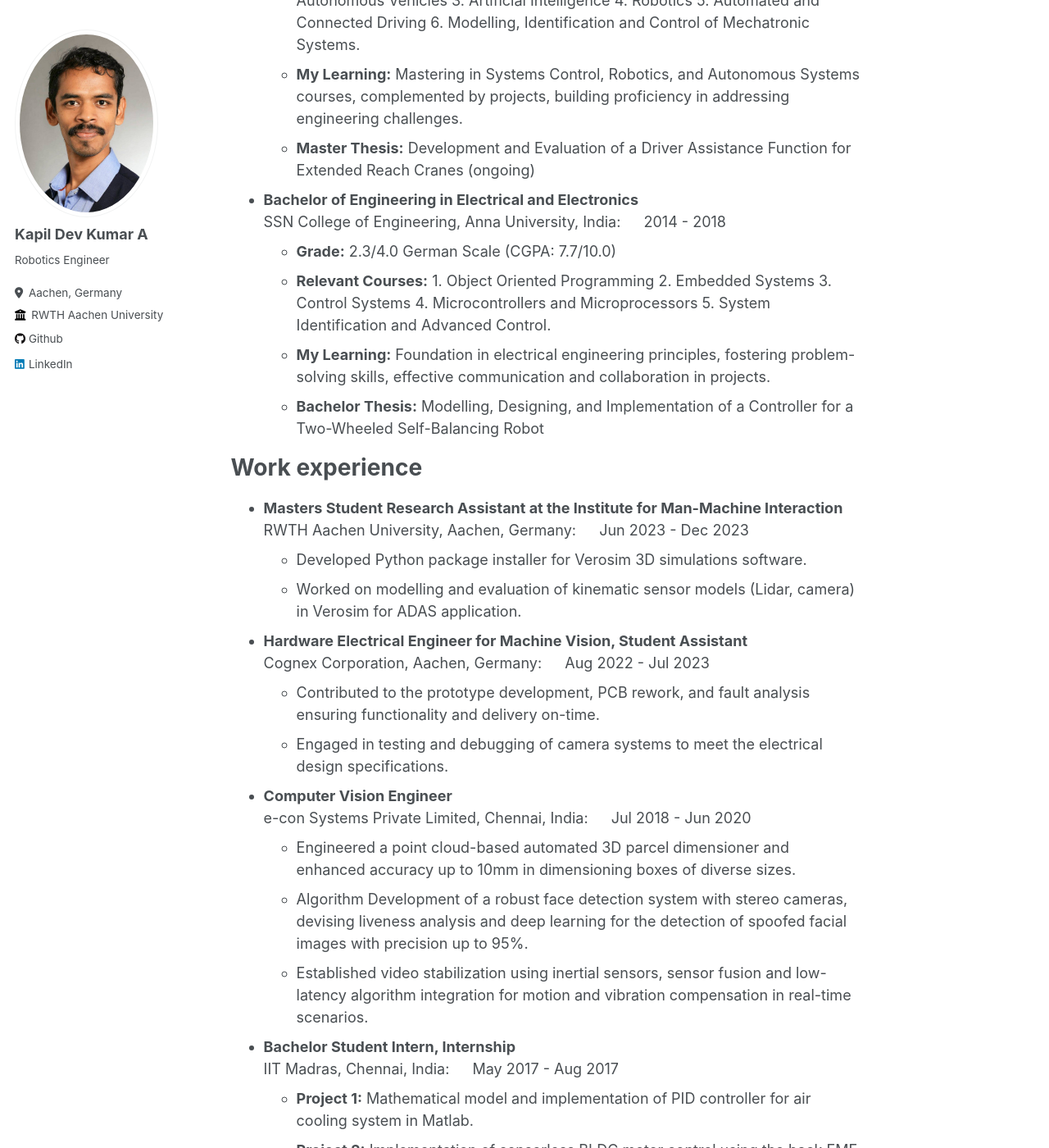
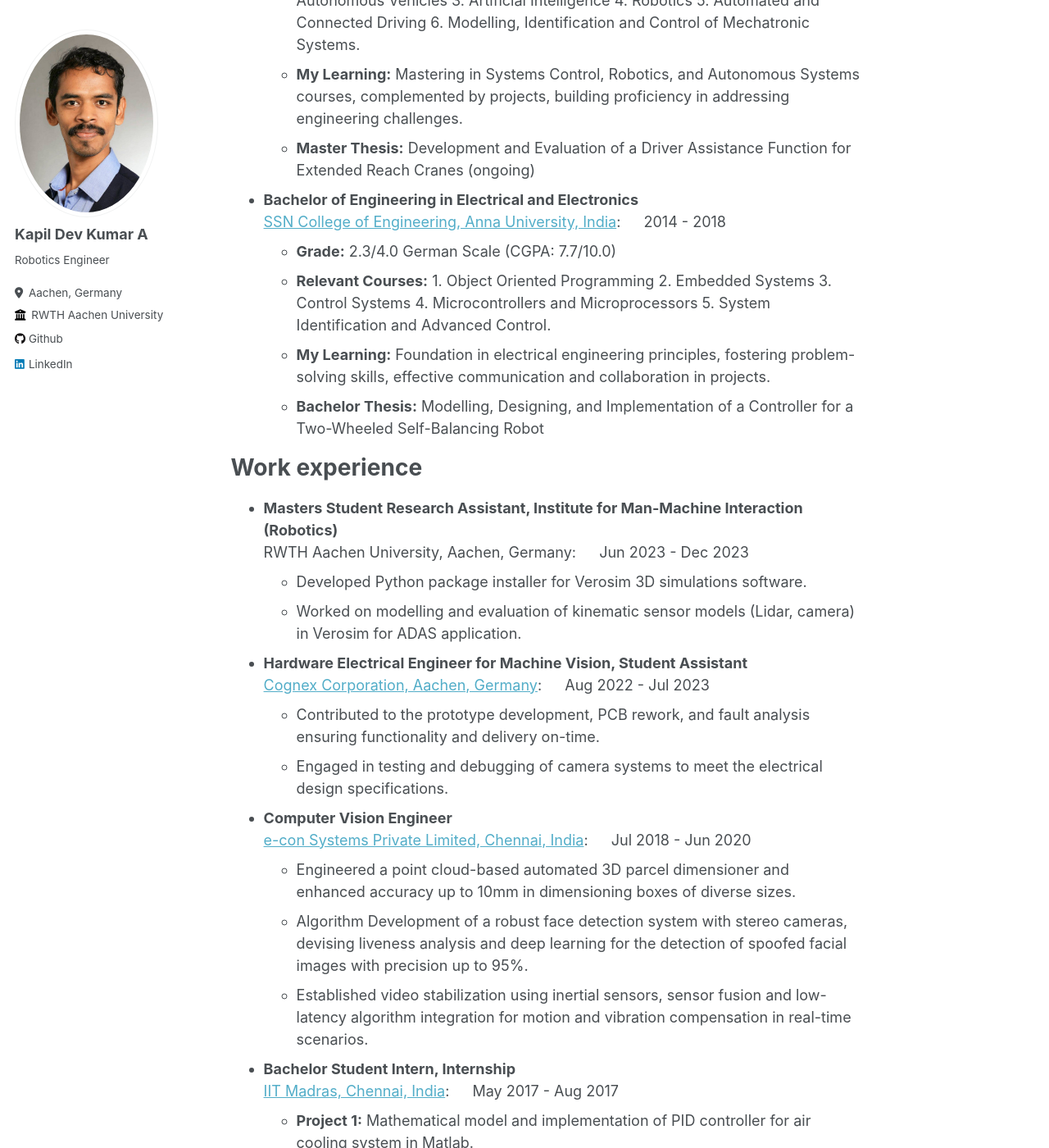
Before and after one commit to kapildevkumara/kapildevkumara.github.io, a Jekyll site: the page built from _pages/about.md, in a window 1280 px wide and 1400 px high, scrolled down 387 px. Shown: the whole window at 82% size. Built offline with Jekyll 4.4.1, drawn with Linux system fonts in a browser that asks for light colours; some of the changed text lies outside the part shown.

Commit message:
Minor Changes

```diff
--- a/_pages/about.md
+++ b/_pages/about.md
@@ -11,7 +11,7 @@ redirect_from:
 Education
 ======
 * **Master of Science in Electrical, Information Technology and Computer Engineering** <br>
-RWTH Aachen University, Germany: &emsp; 2021 - 2024 (expected)
+[RWTH Aachen University, Germany](https://www.rwth-aachen.de/): &emsp; 2021 - 2024 (expected)
   * **Specialization Track:** Systems and Automation
   * **Grade:** 1.9/4.0 German Scale
   * **Relevant Courses:** 1. Machine Learning 2. Control and Perception of Autonomous Vehicles 3. Artificial Intelligence 4. Robotics 5. Automated and Connected Driving 6. Modelling, Identification and Control of Mechatronic Systems.
@@ -20,7 +20,7 @@ RWTH Aachen University, Germany: &emsp; 2021 - 2024 (expected)
 
 
 * **Bachelor of Engineering in Electrical and Electronics** <br>
-SSN College of Engineering, Anna University, India: &emsp; 2014 - 2018
+[SSN College of Engineering, Anna University, India](https://www.ssn.edu.in/): &emsp; 2014 - 2018
   * **Grade:** 2.3/4.0 German Scale (CGPA: 7.7/10.0)
   * **Relevant Courses:** 1. Object Oriented Programming 2. Embedded Systems 3. Control Systems 4. Microcontrollers and Microprocessors 5. System Identification and Advanced Control.
   * **My Learning:** Foundation in electrical engineering principles, fostering problem-solving skills, effective communication and collaboration in projects.
@@ -29,24 +29,24 @@ SSN College of Engineering, Anna University, India: &emsp; 2014 - 2018
 
 Work experience
 ======
-* **Masters Student Research Assistant at the Institute for Man-Machine Interaction**  <br>
+* **Masters Student Research Assistant, Institute for Man-Machine Interaction (Robotics)**  <br>
 RWTH Aachen University, Aachen, Germany: &emsp; Jun 2023 - Dec 2023
   * Developed Python package installer for Verosim 3D simulations software.
   * Worked on modelling and evaluation of kinematic sensor models (Lidar, camera) in Verosim for ADAS application.
 
 * **Hardware Electrical Engineer for Machine Vision, Student Assistant** <br>
-Cognex Corporation, Aachen, Germany: &emsp; Aug 2022 - Jul 2023
+[Cognex Corporation, Aachen, Germany](https://www.cognex.com/): &emsp; Aug 2022 - Jul 2023
   * Contributed to the prototype development, PCB rework, and fault analysis ensuring functionality and delivery on-time.
   * Engaged in testing and debugging of camera systems to meet the electrical design specifications.
 
 * **Computer Vision Engineer** <br>
-e-con Systems Private Limited, Chennai, India: &emsp; Jul 2018 - Jun 2020
+[e-con Systems Private Limited, Chennai, India](https://www.e-consystems.com/): &emsp; Jul 2018 - Jun 2020
   * Engineered a point cloud-based automated 3D parcel dimensioner and enhanced accuracy up to 10mm in dimensioning boxes of diverse sizes.
   * Algorithm Development of a robust face detection system with stereo cameras, devising liveness analysis and deep learning for the detection of spoofed facial images with precision up to 95%.
   * Established video stabilization using inertial sensors, sensor fusion and low-latency algorithm integration for motion and vibration compensation in real-time scenarios.
 
 * **Bachelor Student Intern, Internship** <br>
-IIT Madras, Chennai, India: &emsp; May 2017 - Aug 2017
+[IIT Madras, Chennai, India](https://www.iitm.ac.in/): &emsp; May 2017 - Aug 2017
   * **Project 1:** Mathematical model and implementation of PID controller for air cooling system in Matlab.
   * **Project 2:** Implementation of sensorless BLDC motor control using the back EMF detection in STM32 microcontroller.
 
```
Also changed, not shown: other parts of _pages/about.md (+1 -1 lines), _pages/sitemap.md (+0 -31 lines).
